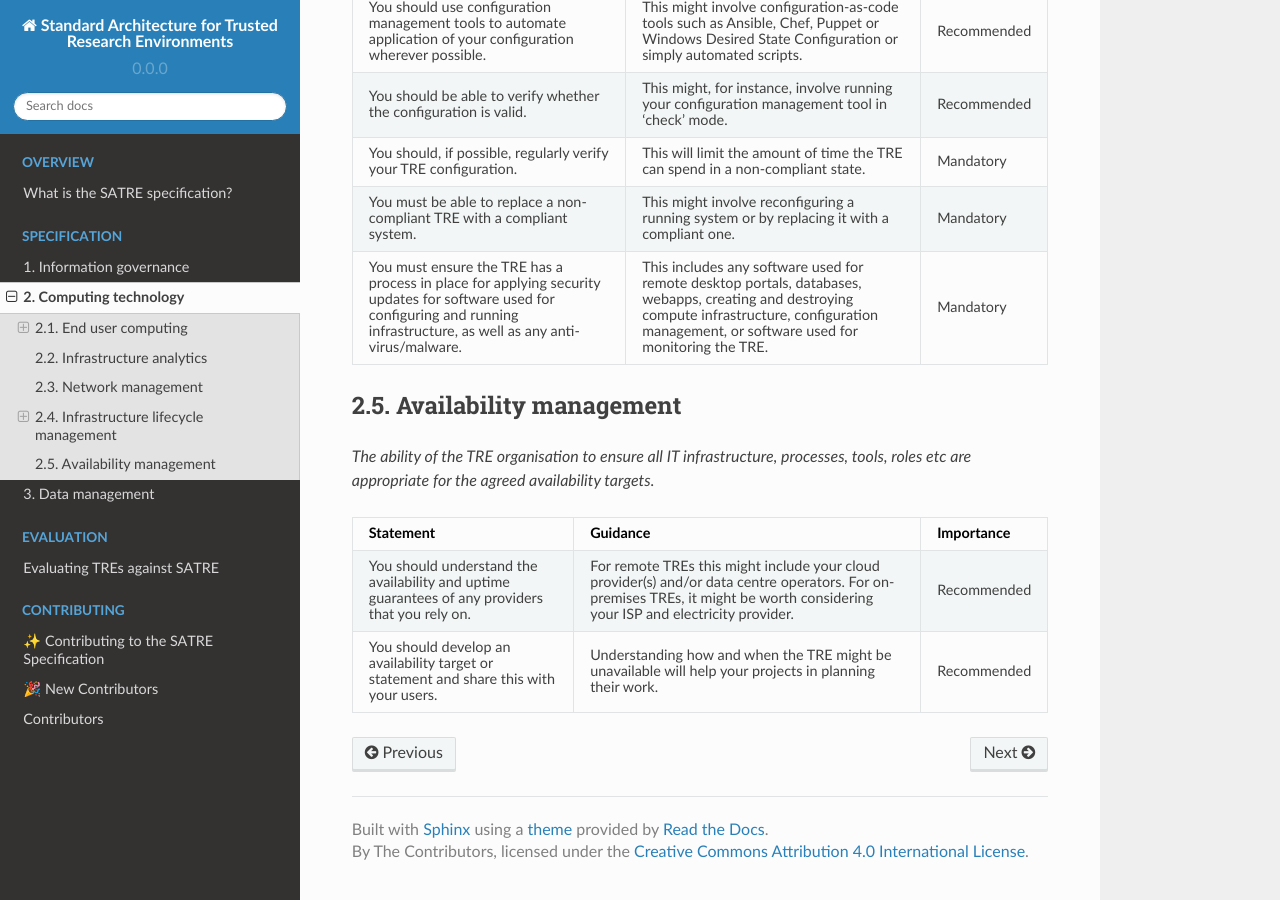
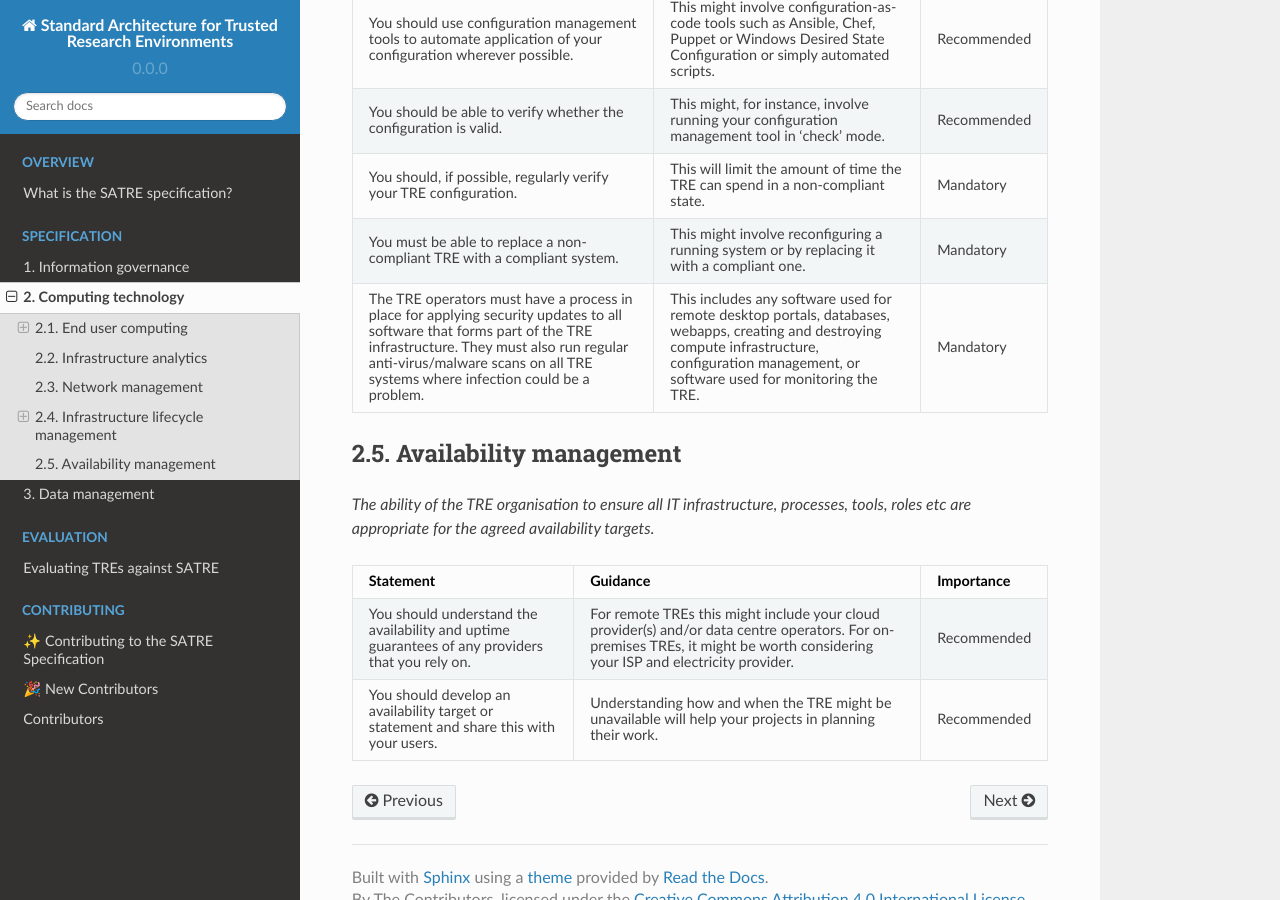
Before and after one commit to sa-tre/satre-specification, a Sphinx documentation site: the page built from docs/source/pillars/computing_technology.md, in a window 1280 px wide and 900 px high, scrolled down 5767 px. Built offline with Sphinx 7.4.7 and the Read the Docs theme 2.0.0, drawn with Linux system fonts in a browser that asks for light colours.

Commit message:
Update docs/source/pillars/computing_technology.md
Co-authored-by: James Robinson <james.em.robinson@gmail.com>

````diff
--- a/docs/source/pillars/computing_technology.md
+++ b/docs/source/pillars/computing_technology.md
@@ -272,7 +272,7 @@ _The ability of the TRE organisation to identify, maintain, and verify informati
 * - You must be able to replace a non-compliant TRE with a compliant system.
   - This might involve reconfiguring a running system or by replacing it with a compliant one.
   - Mandatory
-* - You must ensure the TRE has a process in place for applying security updates for software used for configuring and running infrastructure, as well as any anti-virus/malware.
+* - The TRE operators must have a process in place for applying security updates to all software that forms part of the TRE infrastructure. They must also run regular anti-virus/malware scans on all TRE systems where infection could be a problem.
   - This includes any software used for remote desktop portals, databases, webapps, creating and destroying compute infrastructure, configuration management, or software used for monitoring the TRE.
   - Mandatory
 ```
````
